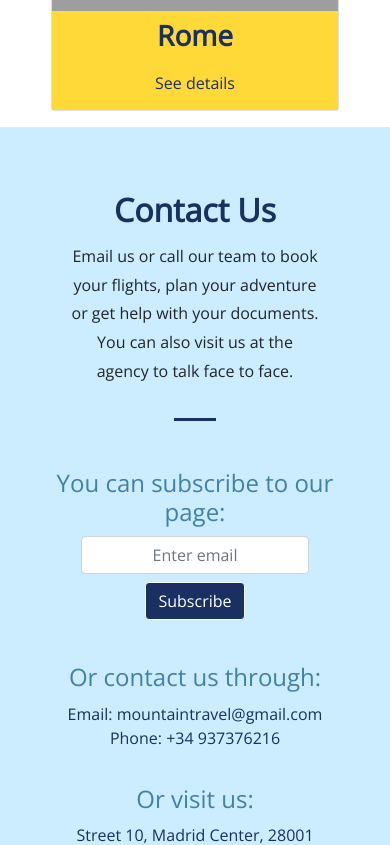
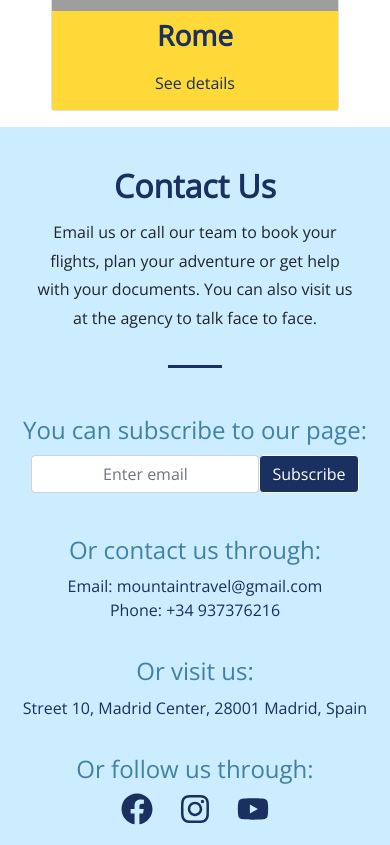
Before and after one commit to TBM85/Demo-World-Travel, a React (Create React App) app: page / in a window 390 px wide. Shown: the part 6520-7365 px from the top of the page. Built offline with nearby package versions, Linux system fonts and the light colour scheme; grey boxes are pictures that could not be loaded.

Commit message:
Some changes in the style of the Contact component

```diff
--- a/src/scss/App.scss
+++ b/src/scss/App.scss
@@ -28,11 +28,14 @@
         padding: 0.4em;
       }
     }
-    padding: 2.5em 1em 0.5em;
   }
   #tourism,
   #packages {
     padding: 2.5em 0 0.5em;
+  }
+  #services,
+  #contact {
+    padding: 2.5em 1em 0.5em;
   }
 }
 /* Medium devices (tablets, 768px and up) */
```
